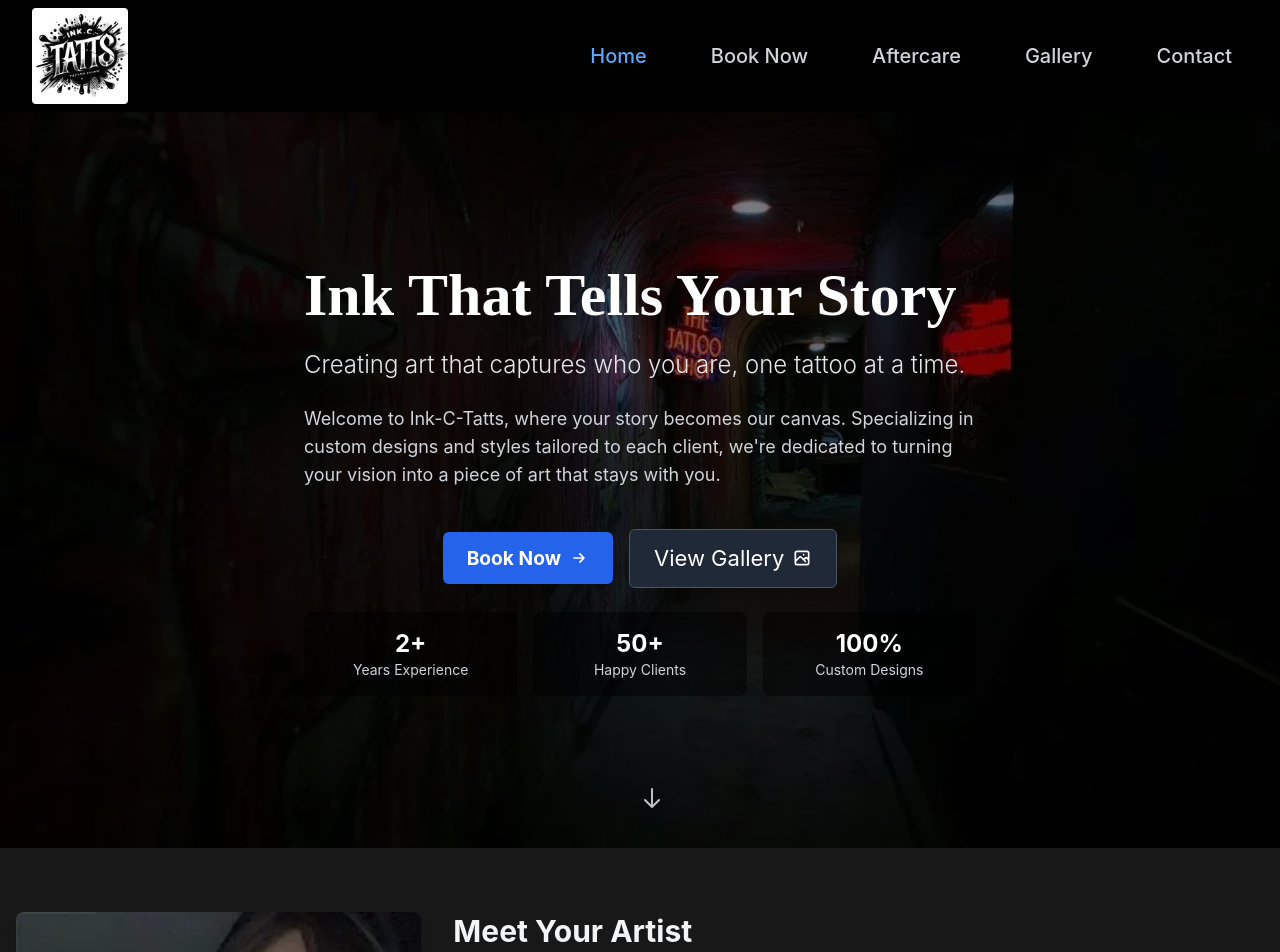
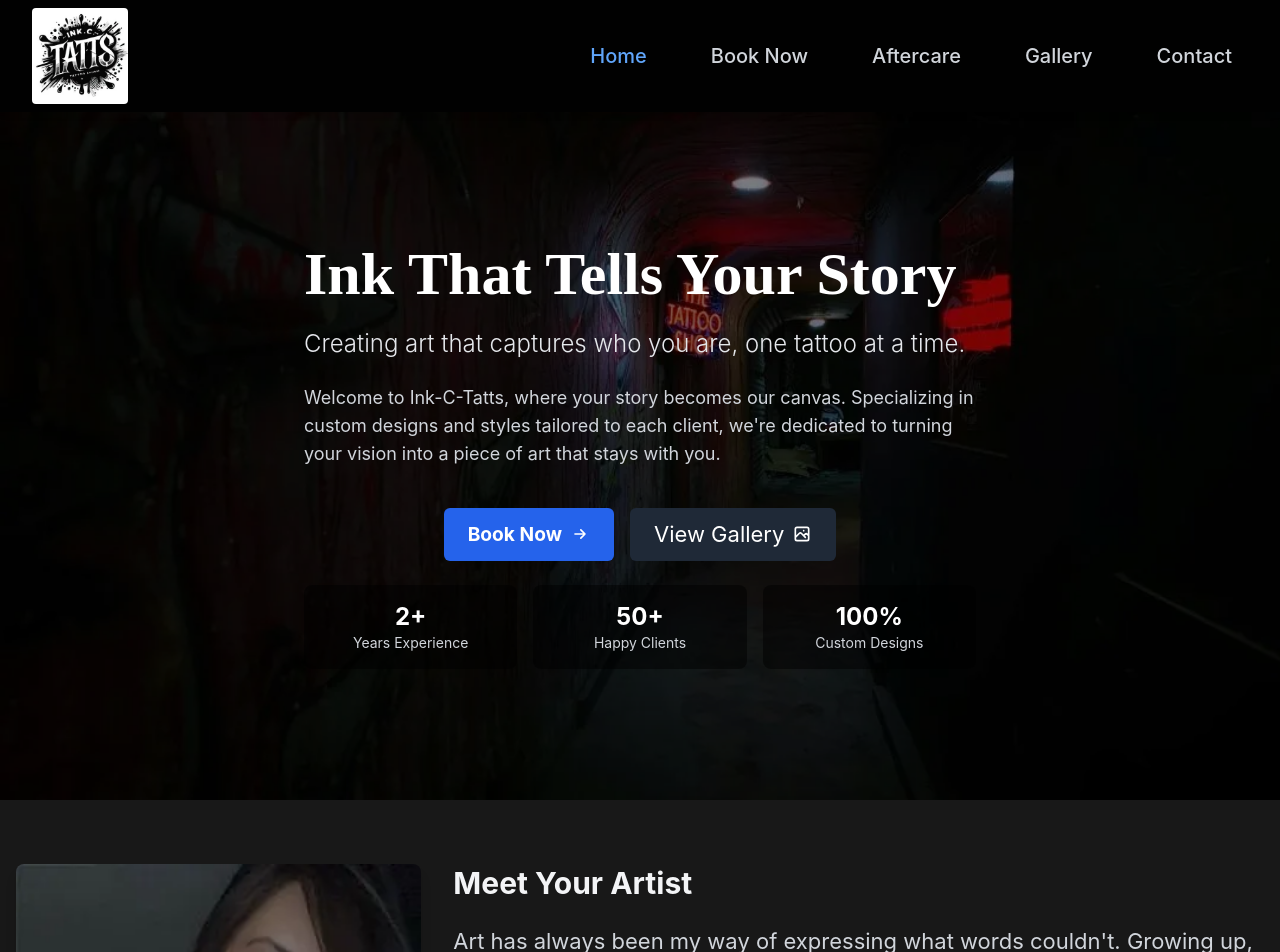
Before and after one commit to Alex-Bailon/ink-c-tatts, a Nuxt app: page / in a window 1280 px wide. Shown: the top 952 px of the page. Built offline with nearby package versions, Linux system fonts and the light colour scheme; a web font is replaced by a local one; what vue-recaptcha-v3 would draw is missing.

Commit message:
Update index.vue

```diff
--- a/pages/index.vue
+++ b/pages/index.vue
@@ -64,18 +64,6 @@
           </div>
         </div>
       </div>
-    </div>
-
-    <!-- Optional: Scroll Indicator -->
-    <div class="absolute bottom-8 left-1/2 transform -translate-x-1/2 animate-bounce z-10 hidden sm:block">
-      <svg
-        class="w-6 h-6 text-white opacity-75"
-        fill="none"
-        stroke="currentColor"
-        viewBox="0 0 24 24"
-      >
-        <path stroke-linecap="round" stroke-linejoin="round" stroke-width="2" d="M19 14l-7 7m0 0l-7-7m7 7V3" />
-      </svg>
     </div>
   </div>
 
@@ -290,7 +278,7 @@
   @media (min-width: 768px) {
     background-attachment: fixed;
   }
-  min-height: calc(100vh - 64px);
+  min-height: calc(100vh - 112px);
   display: flex;
   align-items: center;
   position: relative;
@@ -307,10 +295,12 @@
 
 .primary-button {
   @apply bg-blue-600 text-white py-3 px-6 rounded-md hover:bg-blue-700 transition-colors flex items-center justify-center w-full sm:w-auto;
+  height: 53px;
 }
 
 .secondary-button {
-  @apply bg-gray-800 text-white py-3 px-6 rounded-md hover:bg-gray-700 transition-colors flex items-center justify-center w-full sm:w-auto border border-gray-600;
+  @apply bg-gray-800 text-white py-3 px-6 rounded-md hover:bg-gray-700 transition-colors flex items-center justify-center w-full sm:w-auto;
+  height: 53px;
 }
 
 @keyframes bounce {
```
